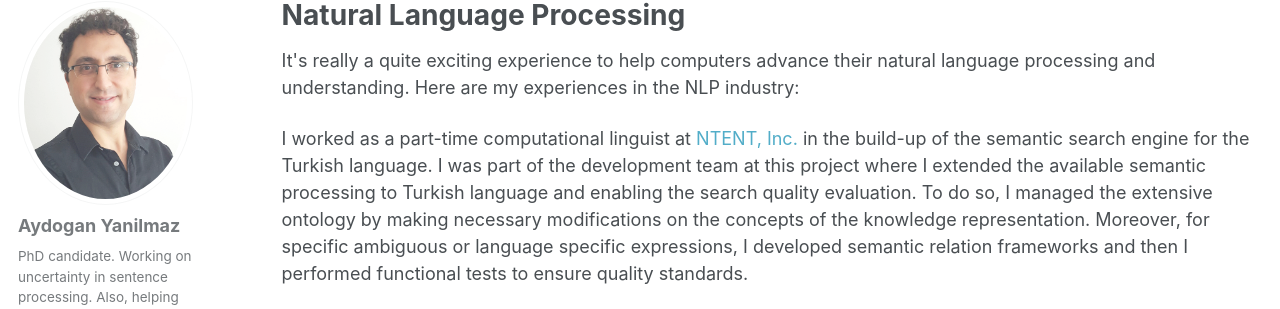
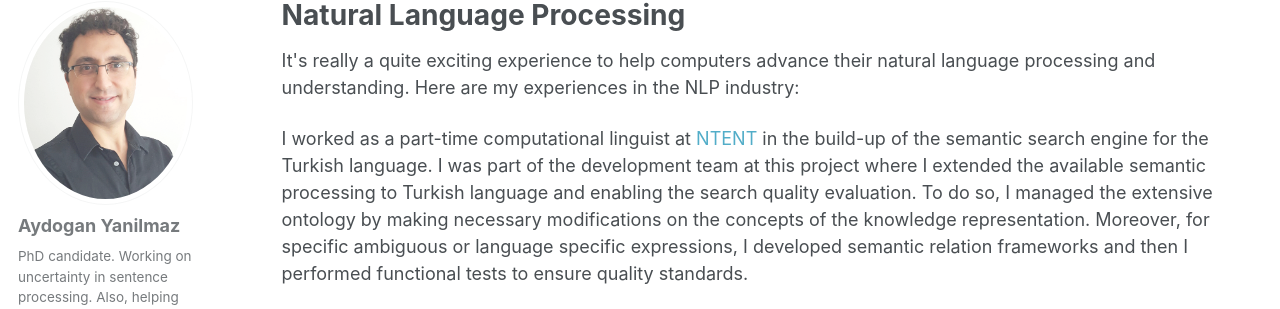
Before and after one commit to aydoganyanilmaz/aydoganyanilmaz.github.io, a Jekyll site: the page built from _pages/nlp.html, in a window 1280 px wide and 935 px high. Shown: the part 117-426 px from the top of the window. Built offline with Jekyll 4.4.1, drawn with Linux system fonts in a browser that asks for light colours; some web fonts are replaced.

Commit message:
Update nlp.html

```diff
--- a/_pages/nlp.html
+++ b/_pages/nlp.html
@@ -9,7 +9,7 @@ author_profile: true
 
 
 <p> It's really a quite exciting experience to help computers advance their natural language processing and understanding. Here are my experiences in the NLP industry: </p>
-<p> I worked as a part-time computational linguist at <a style="color: #52adc8;" href="http://www.ntent.com/" target="_blank" rel="noopener">NTENT, Inc.</a> in the build-up of
+<p> I worked as a part-time computational linguist at <a style="color: #52adc8;" href="http://www.ntent.com/" target="_blank" rel="noopener">NTENT</a> in the build-up of
   the semantic search engine for the Turkish language. I was part of the development team at this project where I extended the available
   semantic processing to Turkish language and enabling the search quality evaluation. To do so, I managed the extensive
   ontology by making necessary modifications on the concepts of the knowledge representation. Moreover, for specific
```
